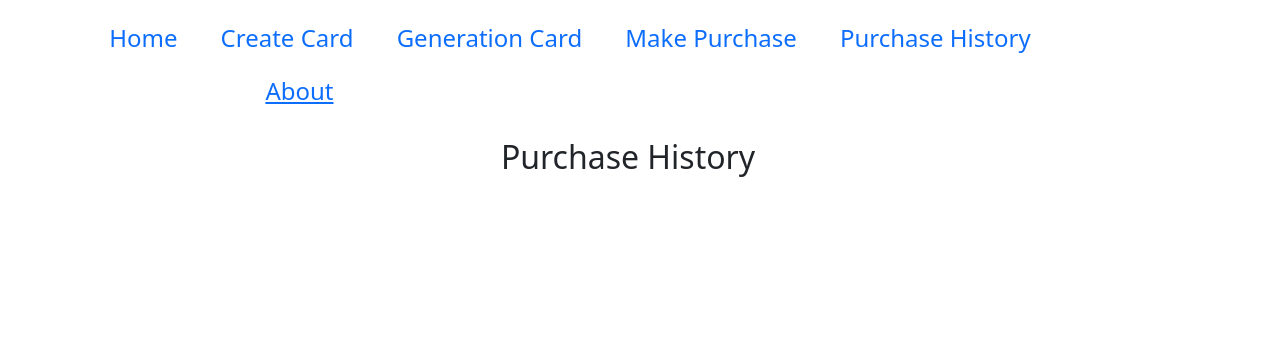
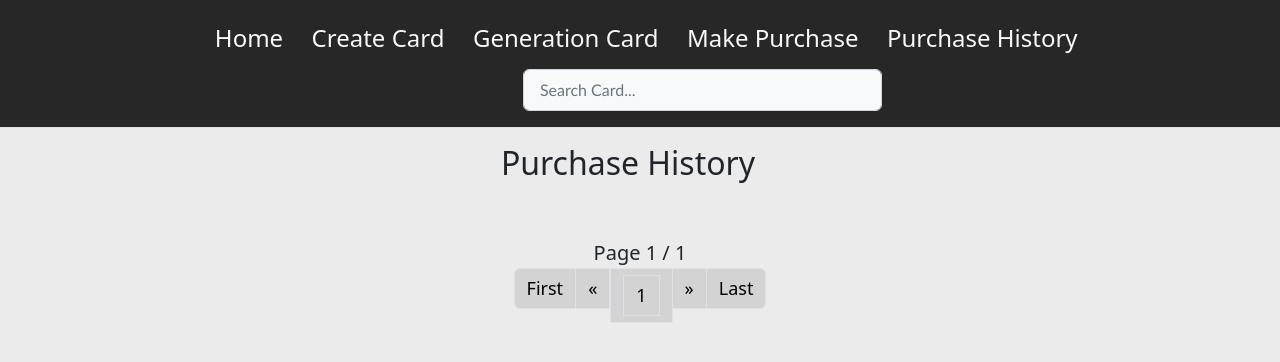
Before and after one commit to orestlevit/CARDCONTROL, a Django app: page /purchase-history/ in a window 1280 px wide. Shown: the top 362 px of the page. Run offline with Django 3.2, Linux system fonts and the light colour scheme; data that the repository does not hold is empty; some libraries are stand-ins or nearby versions.

Commit message:
Added site design. Added search engine.

```diff
--- a/CARDCONTROL/settings.py
+++ b/CARDCONTROL/settings.py
@@ -8,7 +8,7 @@ https://docs.djangoproject.com/en/3.2/topics/settings/
 For the full list of settings and their values, see
 https://docs.djangoproject.com/en/3.2/ref/settings/
 """
-
+import os
 from pathlib import Path
 
 # Build paths inside the project like this: BASE_DIR / 'subdir'.
--- /dev/null
+++ b/CARDCONTROL/static/js/script.js
@@ -0,0 +1,8 @@
+function runScript(event) {
+    if (event.which == 13 || event.keyCode == 13) {
+        var tb = document.getElementById("Enter");
+        eval(tb.value);
+        return false;
+    }
+    return true;
+}
--- a/core/forms.py
+++ b/core/forms.py
@@ -36,8 +36,3 @@ class PurchaseForm(forms.ModelForm):
             "type": forms.widgets.Select(attrs={'class': 'form-control mb-3'}),
             "card": forms.widgets.Select(attrs={'class': 'form-control mb-3'}),
         }
-
-
-    def minus_price(self, request):
-        price = request.POST.get("price")
-        print(price)
--- a/core/templates/base.html
+++ b/core/templates/base.html
@@ -1,4 +1,5 @@
 {% load core_tags %}
+{% load static %}
 <!doctype html>
 <html lang="en">
 <head>
@@ -8,21 +9,45 @@
     <link href="https://cdn.jsdelivr.net/npm/bootstrap@5.2.0-beta1/dist/css/bootstrap.min.css" rel="stylesheet"
           integrity="sha384-0evHe/X+R7YkIZDRvuzKMRqM+OrBnVFBL6DOitfPri4tjfHxaWutUpFmBp4vmVor" crossorigin="anonymous">
     <meta http-equiv="X-UA-Compatible" content="ie=edge">
-    <title>Document</title>
+    <title>Card List</title>
+    <link rel="stylesheet" href="{% static 'css/style.css' %}">
+    <link rel="stylesheet" href="https://cdnjs.cloudflare.com/ajax/libs/font-awesome/4.7.0/css/font-awesome.min.css">
 </head>
-<body>
-<div class="container">
-    <header class="py-3">
-        <ul class="nav nav-pills">
-            <li style="margin-left:1%" class="nav-item "><a href="/" class="nav-link" aria-current="page"><h4>Home</h4></a></li>
-            <li style="margin-left:1%" class="nav-item "><a href="/card-add" class="nav-link " aria-current="page"><h4>Create Card</h4></a></li>
-            <li style="margin-left:1%" class="nav-item "><a href="/generation-card" class="nav-link " aria-current="page"><h4>Generation Card</h4></a></li>
-            <li style="margin-left:1%" class="nav-item "><a href="/purchase" class="nav-link " aria-current="page"><h4>Make Purchase</h4></a></li>
-            <li style="margin-left:1%" class="nav-item "><a href="/purchase-history" class="nav-link " aria-current="page"><h4>Purchase History</h4></a></li>
-            <li style="margin-left:15%" class="nav-item"><a href="#" class="nav-link "><h4><u>About</u></h4></a></li>
-        </ul>
-    </header>
-</div>
+
+<body style="background-color:#EBEBEB;" >
+
+<header class="p-3 mb-3 border-bottom" style="background-color:#282727;">
+    <ul class="nav me-lg-auto mb-2 justify-content-center mb-md-0">
+        <li style="margin-left:1%" class="nav-item"><a href="/" class="nav-link link-light px-2 "
+                                                       aria-current="page"><h4>
+            Home</h4>
+        </a></li>
+        <li style="margin-left:1%" class="nav-item "><a href="/card-add" class="nav-link link-light px-2"
+                                                        aria-current="page">
+            <h4>
+                Create Card</h4></a></li>
+        <li style="margin-left:1%" class="nav-item "><a href="/generation-card"
+                                                        class="nav-link link-light px-2"
+                                                        aria-current="page"><h4>Generation Card</h4></a>
+        </li>
+        <li style="margin-left:1%" class="nav-item "><a href="/purchase" class="nav-link link-light px-2"
+                                                        aria-current="page">
+            <h4>
+                Make Purchase</h4></a></li>
+        <li style="margin-left:1%" class="nav-item "><a href="/purchase-history"
+                                                        class="nav-link link-light px-2"
+                                                        aria-current="page"><h4>Purchase History</h4></a>
+        </li>
+            <form  style="margin-left:10%;" method="get" role="search" class="nav-item">
+            <input id="Enter" onkeypress="return runScript(event)" type="search"
+                   class="form-control text-bg-light nav-link" size="35"  style="font-size:100%; font-family:Gill Sans, sans-serif;"
+                   placeholder="Search Card..." aria-label="Search" name="number">
+        </form>
+
+
+    </ul>
+
+</header>
 
 {% block content %}
 {% endblock %}
@@ -30,8 +55,8 @@
         integrity="sha384-pprn3073KE6tl6bjs2QrFaJGz5/SUsLqktiwsUTF55Jfv3qYSDhgCecCxMW52nD2"
         crossorigin="anonymous"></script>
 
-
-
-
+{% block js %}
+<script src="{% static 'js/script.js' %}"></script>
+{% endblock %}
 </body>
 </html>
--- a/core/templates/card_add.html
+++ b/core/templates/card_add.html
@@ -1,11 +1,11 @@
 {% extends 'base.html' %}
 {% load bootstrap4 %}
 {% block content %}
-<div class="container">
-    <form class="col-3" method="post">{% csrf_token %}
+<div class="row justify-content-center">
+    <form class="col-5" method="post">{% csrf_token %}
         {% bootstrap_form form %}
 
-            <button class="btn btn-success" type="submit">Submit</button>
+        <button  style="margin-top:5%" class="btn btn-primary w-100" type="submit">Submit</button>
     </form>
 </div>
 {% endblock %}
--- a/core/templates/edit_card.html
+++ b/core/templates/edit_card.html
@@ -1,11 +1,12 @@
 {% extends 'base.html' %}
 {% load bootstrap4 %}
 {% block content %}
-<div class="container">
+<div class=" row justify-content-center">
     <form class="col-3" method="post">{% csrf_token %}
         {% bootstrap_form form %}
 
-            <button class="btn btn-success" style="margin-top:10px" type="submit">Submit</button>
+
+        <button class="btn btn-primary w-100" style="margin-top:5%" type="submit" >Submit</button>
     </form>
 </div>
 {% endblock %}
--- a/core/templates/generation.html
+++ b/core/templates/generation.html
@@ -2,7 +2,7 @@
 
 {% block content %}
     <div class="row justify-content-center">
-        <div class="col-8">
+        <div class="col-5">
             <form method="post">{% csrf_token %}
                 <input type="text" class="form-control mb-3" maxlength="16" name="series" placeholder="Write series">
                 <input type="number" class="form-control mb-3" name="count" min="1" max="100" placeholder="Write count">
--- a/core/templates/purchase.html
+++ b/core/templates/purchase.html
@@ -2,7 +2,7 @@
 {% load bootstrap4 %}
 {% block content %}
 <div class="row justify-content-center">
-    <div class="col-8">
+    <div class="col-5">
         <form method="post">{% csrf_token %}
             {% bootstrap_form form %}
 
--- a/core/templates/purchase_history.html
+++ b/core/templates/purchase_history.html
@@ -1,23 +1,63 @@
 {% extends 'base.html' %}
 {% block content %}
+{% load core_tags %}
 <div class="container">
-    <div class="row ">
-        <h2 class=" row justify-content-center">Purchase History</h2>
+    <div class="row">
+        <h2 class="row justify-content-center">Purchase History</h2>
         {% for object in object_list %}
-        <div class="col-sm-4">
-
+        <div class="col-sm-6">
             <div class="card mt-3">
-                <div class="card-body ">
-                    <h4>Card : {{ object.card }}</h4>
-                    <h4>Title : {{ object.title }}</h4>
-                    <h4>Price of purchase : {{ object.price }}</h4>
-                    <h4>Type : {{ object.type }}</h4>
-                    <h4>Release date : {{ object.release_date }}</h4>
+                <div class="card-body">
+                    <h4>Card : <u>{{ object.card }}</u></h4>
+                    <h4>Name of purchase : <u>{{ object.title }}</u></h4>
+                    <h4>Price of purchase : <u>{{ object.price }}$</u></h4>
+                    <h4>Type of purchase : <u>{{ object.type }}</u></h4>
+                    <h4>Date of purchase : <u>{{ object.release_date }}</u></h4>
                 </div>
             </div>
 
         </div>
         {% endfor %}
+        <div class="d-flex flex-column align-items-center mt-5">
+        <span class="current" style="font-size:20px;">
+            Page {{ page_obj.number }} / {{ page_obj.paginator.num_pages }}
+        </span>
+            <ul class="pagination">
+                <li class="page-item">
+                    <a href="?page=1" class="page-link" style="font-size:18px; color:black; background-color:lightGray">First</a>
+                </li>
+                <li class="page-item">
+                    <a class="page-link" style="font-size:18px; color:black; background-color:lightGray"
+                       {% if page_obj.has_previous %}
+                       href="?page={{  page_obj.previous_page_number }}"
+                       {% else %}
+                       disabled
+                       {% endif %}>&laquo;
+                    </a>
+                </li>
+                {% for page in paginator.page_range %}
+                <li class="page-link" style="font-size:18px; color:black; background-color:lightGray">
+                    <a href="?page={{ page }}" class="page-link"
+                       style="font-size:18px; color:black; background-color:lightGray">{{ page }}</a>
+                </li>
+                {% endfor %}
+
+                <li class="page-item">
+                    <a class="page-link" style="font-size:18px; color:black; background-color:lightGray"
+                       {% if page_obj.has_next %}
+                       href="?page={{  page_obj.next_page_number }}"
+                       {% else %}
+                       disabled
+                       {% endif %}>&raquo;
+                    </a>
+                </li>
+
+                <li class="page-item">
+                    <a href="?page={{ page_obj.paginator.num_pages }}" class="page-link"
+                       style="font-size:18px; color:black; background-color:lightGray">Last</a>
+                </li>
+            </ul>
+        </div>
     </div>
 </div>
 {% endblock %}
--- a/core/templatetags/core_tags.py
+++ b/core/templatetags/core_tags.py
@@ -27,4 +27,4 @@ def get_color(value):
 
 @register.filter(name="datesplit")
 def get_code(value):
-    return value.strftime("%d/%m/%Y")
+    return value.strftime("%d/%m/%Y")\
--- a/core/views.py
+++ b/core/views.py
@@ -22,6 +22,10 @@ class ShowCardView(ListView):
     template_name = "index.html"
     paginate_by = 6
 
+    def get_queryset(self):
+        if 'number' in self.request.GET and self.request.GET.get("number") != "":
+            return Card.objects.filter(number=self.request.GET.get("number"))
+        return super(ShowCardView, self).get_queryset()
 
 class CardAddView(FormView):
     form_class = AddCardForm
@@ -117,7 +121,7 @@ class CardGenerationView(ListView):
 class PurchaseView(FormView):
     form_class = PurchaseForm
     template_name = "purchase.html"
-    success_url = '/'
+    success_url = '/purchase-history'
 
     def form_valid(self, form):
         price = self.request.POST.get("price")
@@ -138,3 +142,4 @@ class PurchaseView(FormView):
 class PurchaseHistoryView(ListView):
     model = Purchase
     template_name = "purchase_history.html"
+    paginate_by = 4
```
Also changed, not shown: core/templates/card_delete.html (+5 -5 lines), core/templates/detail_card.html (+30 -21 lines), core/templates/index.html (+36 -18 lines), static/js/script.js (deleted, +0 -15 lines).
